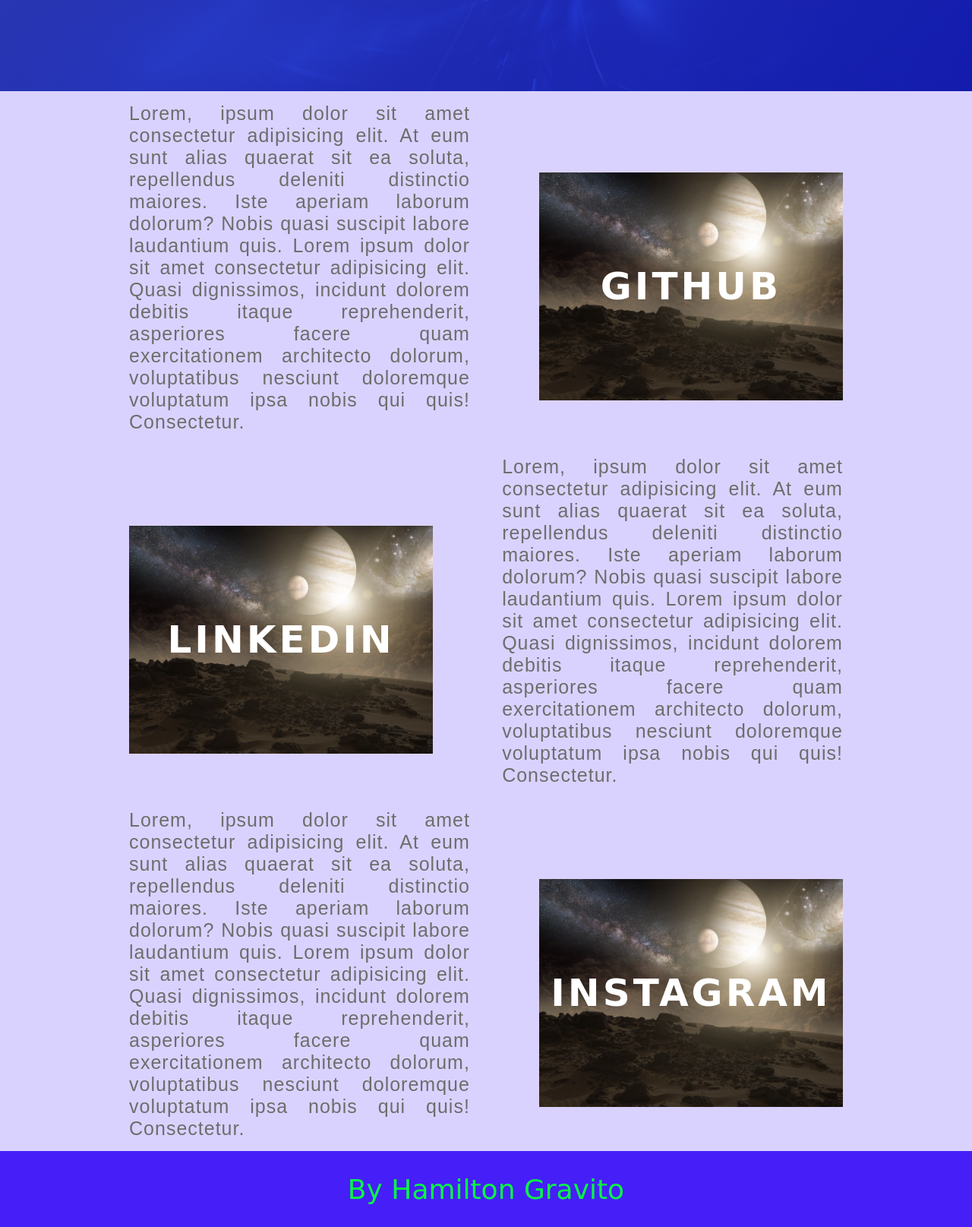
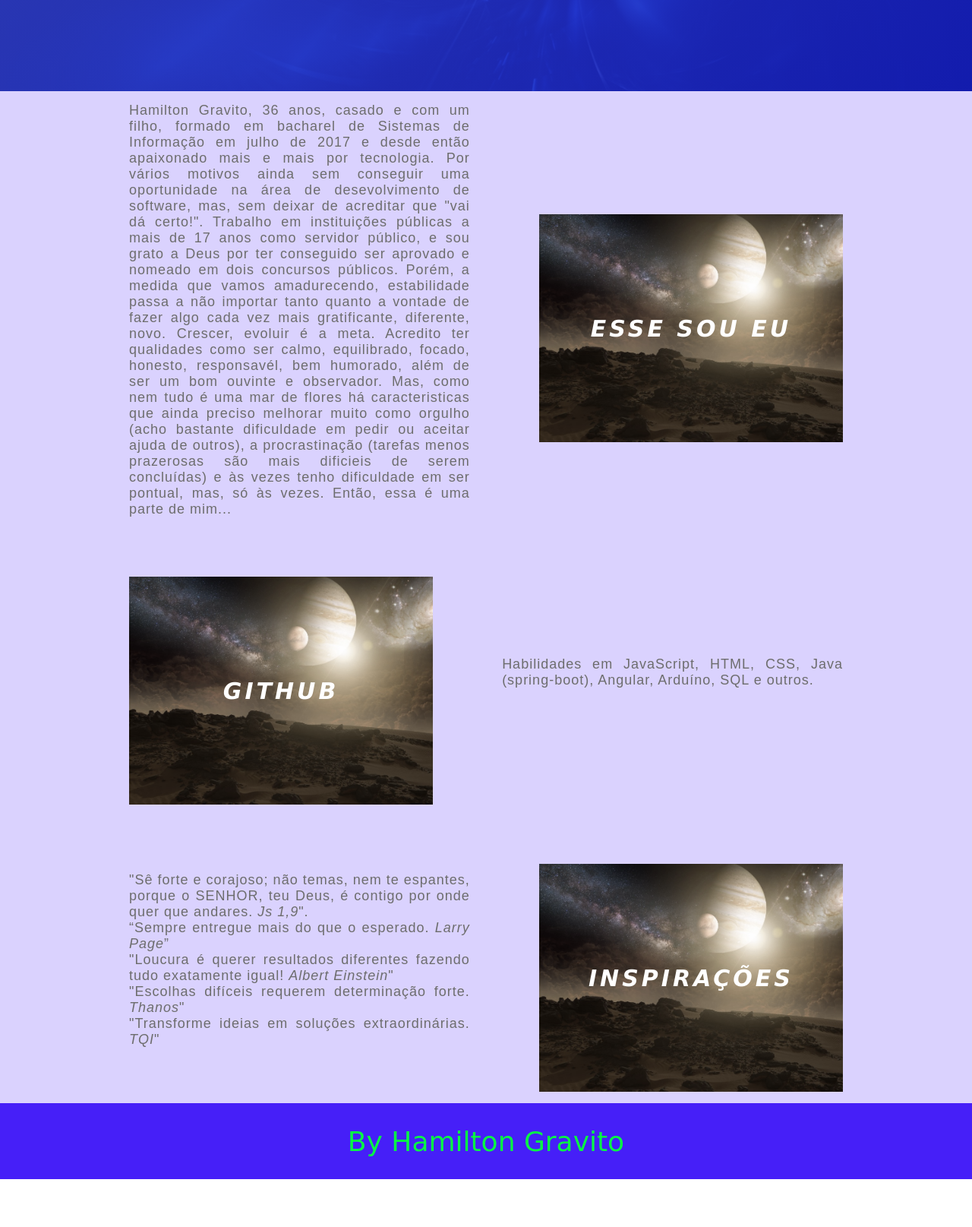
Before and after one commit to HamiltonGravito/dio-front-end_animacoes, a plain HTML site: page 05 - portfolio/index.html in a window 1280 px wide. Shown: the part 680-2295 px from the top of the page at 76% size. After the commit the page ends 2232 px from the top, so only its background shows below. Drawn offline with Linux system fonts and the light colour scheme; a web font is replaced by a local one.

Commit message:
Conclusão do projeto de portfólio com minhas características (alteração das imagens e conteúdo  na guia sobre).

```diff
--- a/05 - portfolio/index.html
+++ b/05 - portfolio/index.html
@@ -16,7 +16,7 @@
         <!--[if lt IE 7]>
             <p class="browsehappy">You are using an <strong>outdated</strong> browser. Please <a href="#">upgrade your browser</a> to improve your experience.</p>
         <![endif]-->
-        <div class="home">
+        <div class="home" id="home">
             <header class="header-wrapper">
                 <div class="header">
                     <div class="checkbox-container">
@@ -31,13 +31,10 @@
                             <nav class="menu-itens">
                                 <ul>
                                     <li>
-                                        <a href="#">Home</a>
+                                        <a href="#home" id="home_id" onclick="fecharMenu()">Home</a>
                                     </li>
                                     <li>
-                                        <a href="#">Sobre</a>
-                                    </li>
-                                    <li>
-                                        <a href="#">Projetos</a>
+                                        <a href="#sobre" id="sobre_id" onclick="fecharMenu()">Sobre</a>
                                     </li>
                                 </ul>
                             </nav>
@@ -49,22 +46,30 @@
                     <h3>Full Stack Developer</h3>
                 </div>
                 <div class="social-media">
-                    <a href="#">Linkedin</a>
-                    <a href="#">Github</a>
+                    <a href="https://www.linkedin.com/in/hamilton-gravito/" target="_blank">Linkedin</a>
+                    <a href="https://github.com/HamiltonGravito" target="_blank">Github</a>
                 </div>
             </header>
         </div>
-
+    <div id="sobre">
         <main class="container">
             <div class="card-container">
                 <div class="card-text">
-                    Lorem, ipsum dolor sit amet consectetur adipisicing elit. At eum sunt alias quaerat sit ea soluta, repellendus deleniti distinctio maiores. Iste aperiam laborum dolorum? Nobis quasi suscipit labore laudantium quis.
-                    Lorem ipsum dolor sit amet consectetur adipisicing elit. Quasi dignissimos, incidunt dolorem debitis itaque reprehenderit, asperiores facere quam exercitationem architecto dolorum, voluptatibus nesciunt doloremque voluptatum ipsa nobis qui quis! Consectetur.
+                    <p>
+                        Hamilton Gravito, 36 anos, casado e com um filho, formado em bacharel de Sistemas de Informação em julho de 2017 e desde então apaixonado mais e mais por tecnologia.
+                        Por vários motivos ainda sem conseguir uma oportunidade na área de desevolvimento de software, mas, sem deixar de acreditar que "vai dá certo!".
+                        Trabalho em instituições públicas a mais de 17 anos como servidor público, e sou grato a Deus por ter conseguido ser aprovado e nomeado em dois concursos públicos.
+                        Porém, a medida que vamos amadurecendo, estabilidade passa a não importar tanto quanto a vontade de fazer algo cada vez mais gratificante, diferente, novo.
+                        Crescer, evoluir é a meta. Acredito ter qualidades como ser calmo, equilibrado, focado, honesto, responsavél, bem humorado, além de ser um bom ouvinte e observador.
+                        Mas, como nem tudo é uma mar de flores há caracteristicas que ainda preciso melhorar muito como orgulho (acho bastante dificuldade em pedir ou aceitar ajuda de outros),
+                        a procrastinação (tarefas menos prazerosas são mais dificieis de serem concluídas) e às vezes tenho dificuldade em ser pontual, mas, só às vezes.
+                        Então, essa é uma parte de mim...
+                    </p>
                 </div>
                 <div class="card">
                     <div class="card-wrapper">
-                        <h2>Github</h2>
-                        <p>Veja meus projetos</p>
+                        <h2>Esse sou Eu</h2>
+                        <p>Um pouco sobre mim</p>
                     </div>
                 </div>
             </div>
@@ -72,30 +77,33 @@
             <div class="card-container">
                 <div class="card">
                     <div class="card-wrapper">
-                        <h2>Linkedin</h2>
-                        <p>Acompanhe minha carreira!</p>
+                        <h2>Github</h2>
+                        <p>Veja meus projetos</p>
                     </div>
                 </div>
                 <div class="card-text">
-                    Lorem, ipsum dolor sit amet consectetur adipisicing elit. At eum sunt alias quaerat sit ea soluta, repellendus deleniti distinctio maiores. Iste aperiam laborum dolorum? Nobis quasi suscipit labore laudantium quis.
-                    Lorem ipsum dolor sit amet consectetur adipisicing elit. Quasi dignissimos, incidunt dolorem debitis itaque reprehenderit, asperiores facere quam exercitationem architecto dolorum, voluptatibus nesciunt doloremque voluptatum ipsa nobis qui quis! Consectetur.
+                    <p> Habilidades em JavaScript, HTML, CSS, Java (spring-boot), Angular, Arduíno, SQL e outros. </p>
                 </div>
             </div>
 
             <div class="card-container">
                 <div class="card-text">
-                    Lorem, ipsum dolor sit amet consectetur adipisicing elit. At eum sunt alias quaerat sit ea soluta, repellendus deleniti distinctio maiores. Iste aperiam laborum dolorum? Nobis quasi suscipit labore laudantium quis.
-                    Lorem ipsum dolor sit amet consectetur adipisicing elit. Quasi dignissimos, incidunt dolorem debitis itaque reprehenderit, asperiores facere quam exercitationem architecto dolorum, voluptatibus nesciunt doloremque voluptatum ipsa nobis qui quis! Consectetur.
+                    <p>"Sê forte e corajoso; não temas, nem te espantes, porque o SENHOR, teu Deus, é contigo por onde quer que andares. <i>Js 1,9</i>".</br>
+                    “Sempre entregue mais do que o esperado. <i>Larry Page</i>”</br>
+                    "Loucura é querer resultados diferentes fazendo tudo exatamente igual! <i>Albert Einstein</i>"</br>
+                    "Escolhas difíceis requerem determinação forte. <i>Thanos</i>"</br>
+                    "Transforme ideias em soluções extraordinárias. <i>TQI</i>"
+                </p>
                 </div>
                 <div class="card">
                     <div class="card-wrapper">
-                        <h2>Instagram</h2>
-                        <p>Meu dia a dia ;)</p>
+                        <h2>Inspirações</h2>
+                        <p>"O que fazemos em vida,</br> ecoa na eternidade."</p>
                     </div>
                 </div>
             </div>
         </main>
-
+    </div>
         <footer class="footer">
             By Hamilton Gravito
         </footer>
@@ -112,6 +120,12 @@
                     document.body.scroll = "yes"; // IE
                 }
             });
+
+            function fecharMenu(){
+                check.checked = false;
+                document.documentElement.style.overflow = 'auto';
+                document.body.scroll = "yes"; // IE
+            }
         </script>
     </body>
 </html>
--- a/05 - portfolio/style/style.css
+++ b/05 - portfolio/style/style.css
@@ -205,7 +205,6 @@ a {
 #toggle:checked ~ .menu {
     box-shadow: 0px 0px 0px 100vmax  rgba(70, 31, 248, 1);
     z-index: 1;
-    scroll-behavior: initial;
 }
 
 #toggle:checked ~ .menu-itens {
@@ -248,7 +247,8 @@ a {
     filter: grayscale(0.5);
     color: #ffffff;
     cursor: pointer;
-    transition: 0.3s;
+    transition: 1s ease-in-out;
+    transition-delay: 0.5s;
 }
 
 .card-text {
@@ -256,7 +256,7 @@ a {
     font-family: sans-serif;
     letter-spacing: 1px;
     color: rgba(109, 109, 109, 1);
-    font-size: 25px;
+    font-size: 18px;
     text-align: justify;
 }
 
@@ -281,7 +281,9 @@ a {
 }
 
 .card-wrapper h2 {
-    font-size: 50px;
+    font-family: Verdana, Geneva, Tahoma, sans-serif;
+    font-size: 30px;
+    font-style: oblique;
     text-transform: uppercase;
     letter-spacing: 4px;
     margin: 0;
@@ -297,6 +299,32 @@ a {
     transition: 0.3s;
 }
 
+.container > .card-container:nth-child(1) > .card:hover {
+    filter: unset;
+    background-image: url('../img/img_eu.jpg');
+    background-position: center;
+    background-repeat: no-repeat;
+    background-size: 535px 300px;
+    color: rgba(9, 250, 68, 1);
+}
+
+.container > .card-container:nth-child(2) > .card:hover {
+    filter: unset;
+    background-image: url('../img/img_github.png');
+    background-position: center;
+    background-repeat: no-repeat;
+    background-size: 535px 300px;
+}
+
+.container > .card-container:nth-child(3) > .card:hover {
+    filter: unset;
+    background-image: url('../img/img_inspiracao.png');
+    background-position: center;
+    background-repeat: no-repeat;
+    background-size: 535px 300px;
+    color: rgba(70, 31, 248, 1);
+}
+
 .card:hover > .card-wrapper::before {
     opacity: 1;
     width: 350px;
@@ -304,7 +332,7 @@ a {
 }
 
 .card:hover > .card-wrapper p {
-    font-size: 24px;
+    font-size: 30px;
     opacity: 1;
     visibility: visible;
 }
```
Also changed, not shown: 05 - portfolio/img/img_eu.jpg (added), 05 - portfolio/img/img_github.png (added), 05 - portfolio/img/img_inspiracao.png (added).
